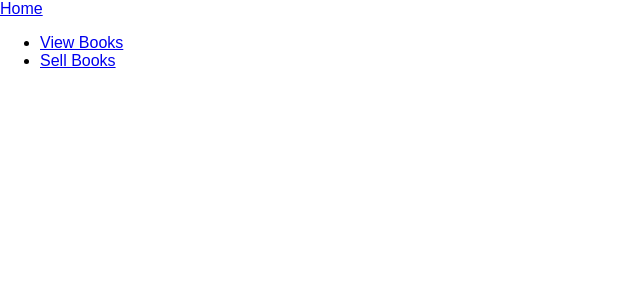
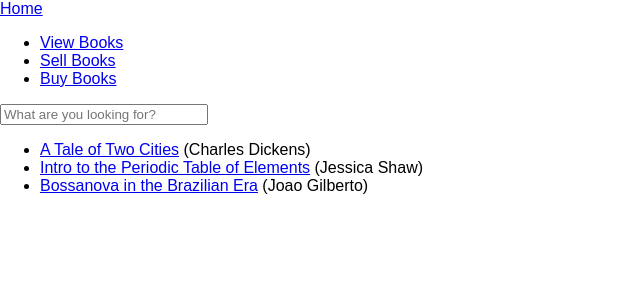
Before and after one commit to LaunchPadLab/hit-the-books, a React (Create React App) app: page /search in a window 1280 px wide. Shown: the top 300 px of the page, without its empty margins (0-640 px from the left). Built offline with nearby package versions, Linux system fonts and the light colour scheme.

Commit message:
add route, SearchBooks class

```diff
--- a/src/App.js
+++ b/src/App.js
@@ -5,6 +5,7 @@
 import AllBooks from './pages/all-books.js'
 import SellBook from './pages/sell-book.js'
 import BookDetails from './pages/book-details.js'
+import SearchBooks from './pages/search-books.js'
 import { bookData } from './book-data'
 
 class App extends Component {
@@ -25,6 +26,7 @@
               <ul>
                 <li><Link to="/all-books">View Books</Link></li>
                 <li><Link to="/sell-book">Sell Books</Link></li>
+                <li><Link to="/search">Buy Books</Link></li>
               </ul>
             </nav>
           </header>
@@ -32,6 +34,7 @@
           <Route path="/all-books" component={ AllBooks }/>
           <Route path="/sell-book" component={ SellBook }/>
           <Route path="/book-details/:id" component={ BookDetails }/>
+          <Route path="/search" component={ SearchBooks }/>
         </div>
       </BrowserRouter>
     )
--- /dev/null
+++ b/src/pages/search-books.js
@@ -0,0 +1,64 @@
+import React, { Component } from 'react'
+import { Link } from 'react-router-dom'
+
+class SearchBooks extends Component {
+  constructor (props) {
+    super(props)
+
+    const allBooks = JSON.parse(localStorage.getItem('bookList'))
+    this.state = {
+      allBooks: allBooks,
+      filteredBooks: allBooks,
+      query: ''
+    }
+
+    this.search = this.search.bind(this)
+  }
+
+  search (event) {
+    const { allBooks } = this.state
+    const { value } = event.target
+    const loweredValue = value.toLowerCase()
+    let queryResult = []
+
+    allBooks.forEach((book) => {
+      const { title } = book
+      if (title.toLowerCase().indexOf(loweredValue) !== -1 ) queryResult.push(book)
+    })
+
+    this.setState({
+      filteredBooks: queryResult,
+      query: value
+    })
+  }
+
+  render () {
+    const { filteredBooks, query } = this.state
+
+    return (
+      <div>
+        <input
+          placeholder="What are you looking for?"
+          style={{ width: '200px' }}
+          value={query}
+          onChange={this.search}
+        />
+
+        <ul>
+          {
+            filteredBooks.map(book => {
+              const bookLink = `/book-details/${book.id}`
+              return (
+                <li key={book.id}>
+                  <Link to={bookLink}>{book.title}</Link> ({book.author})
+                </li>
+              );
+            })
+          }
+        </ul>
+      </div>
+    )
+  }
+}
+
+export default SearchBooks
```
